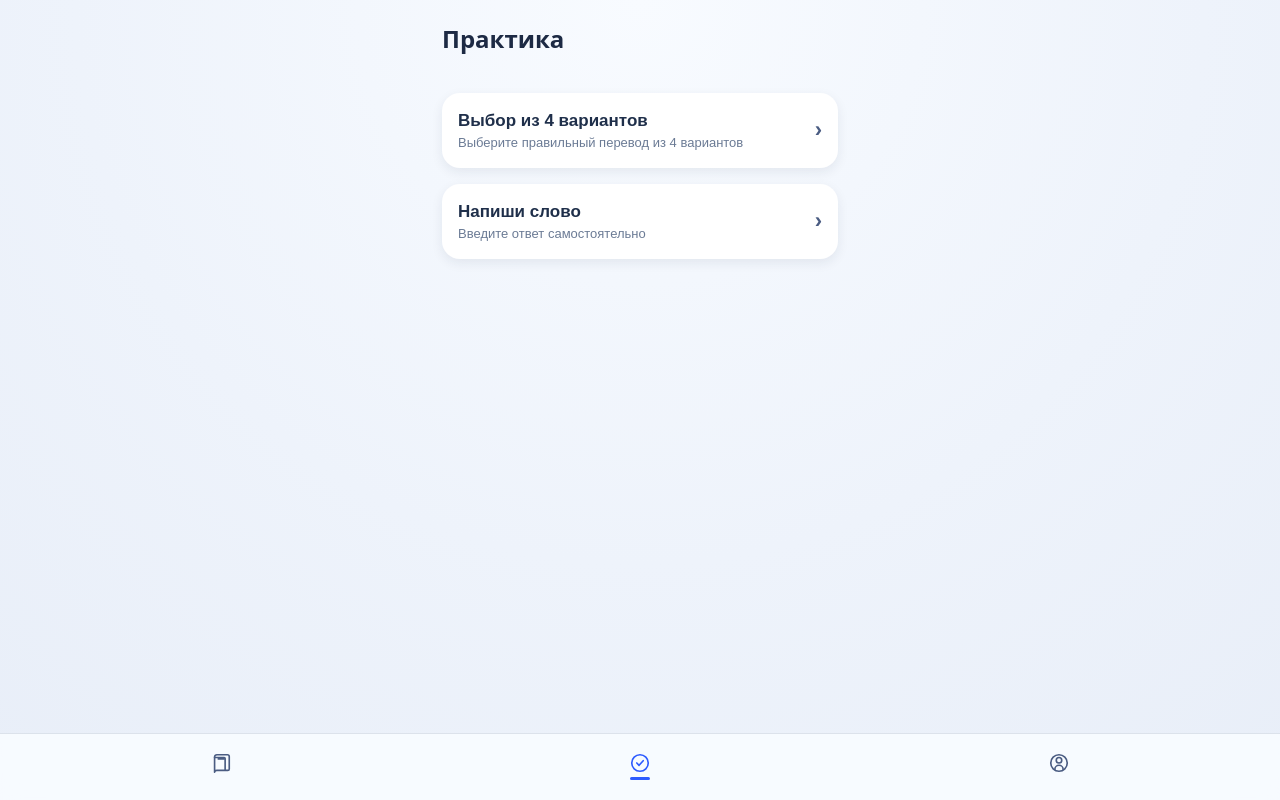
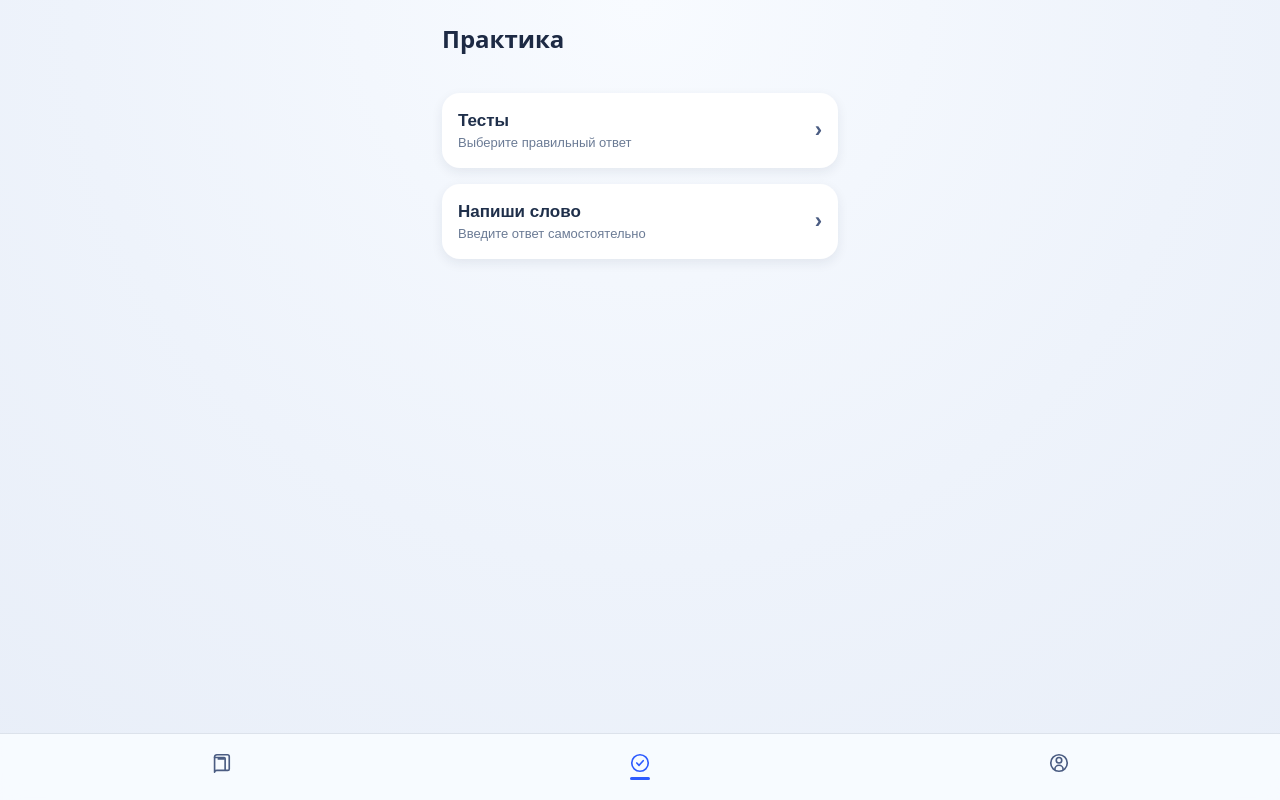
Before and after one commit to davletova/prep_greek, a React (Vite) app in the folder webapp/: page / in a window 1280 px wide. Built offline with nearby package versions, Linux system fonts and the light colour scheme.

Commit message:
chore: rename single-choice practice entry

```diff
--- a/webapp/src/screens/practice-home-screen.tsx
+++ b/webapp/src/screens/practice-home-screen.tsx
@@ -18,10 +18,8 @@ export default function PracticeHomeScreen({
       <main className="app__content app__content--profile">
         <button className="card-button" type="button" onClick={onOpenSingleChoiceTopics}>
           <div className="card-button__text">
-            <span className="card-button__title">Выбор из 4 вариантов</span>
-            <span className="card-button__subtitle">
-              Выберите правильный перевод из 4 вариантов
-            </span>
+            <span className="card-button__title">Тесты</span>
+            <span className="card-button__subtitle">Выберите правильный ответ</span>
           </div>
           <span className="card-button__chevron">›</span>
         </button>
```
